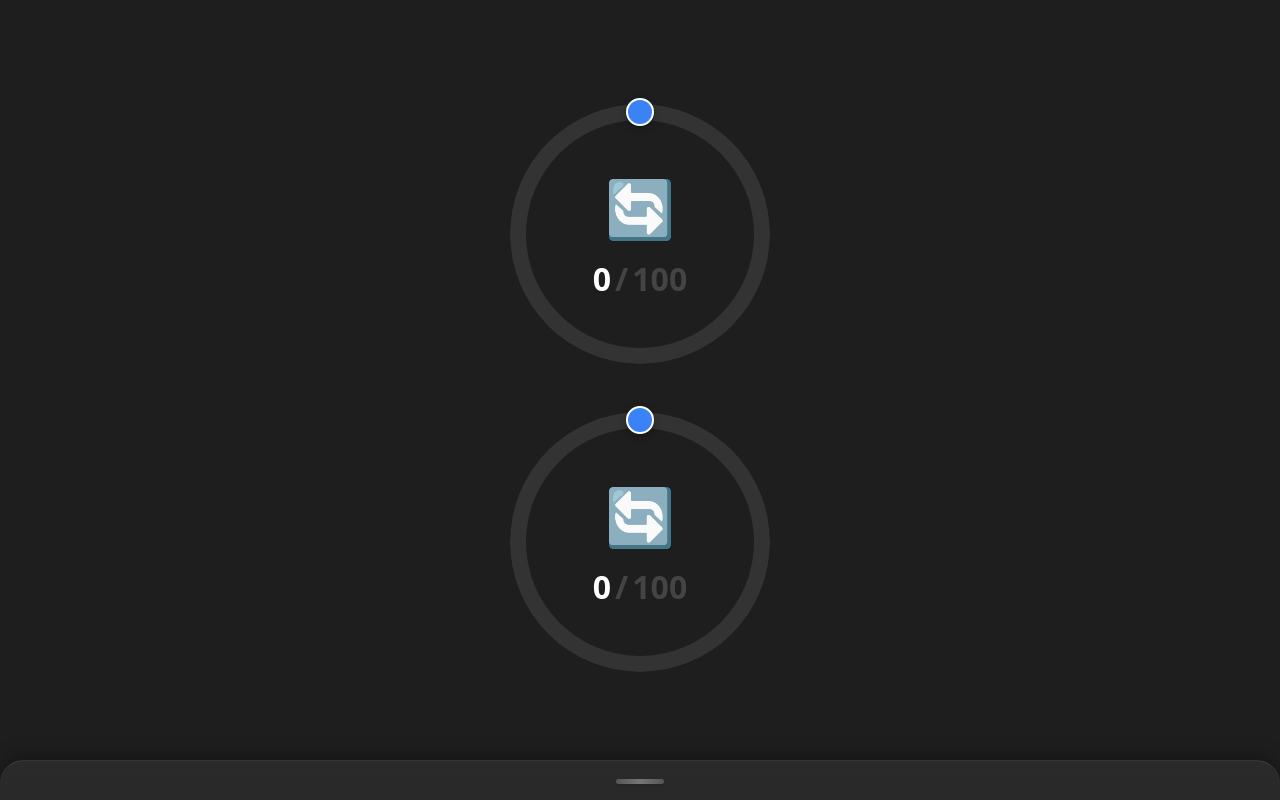
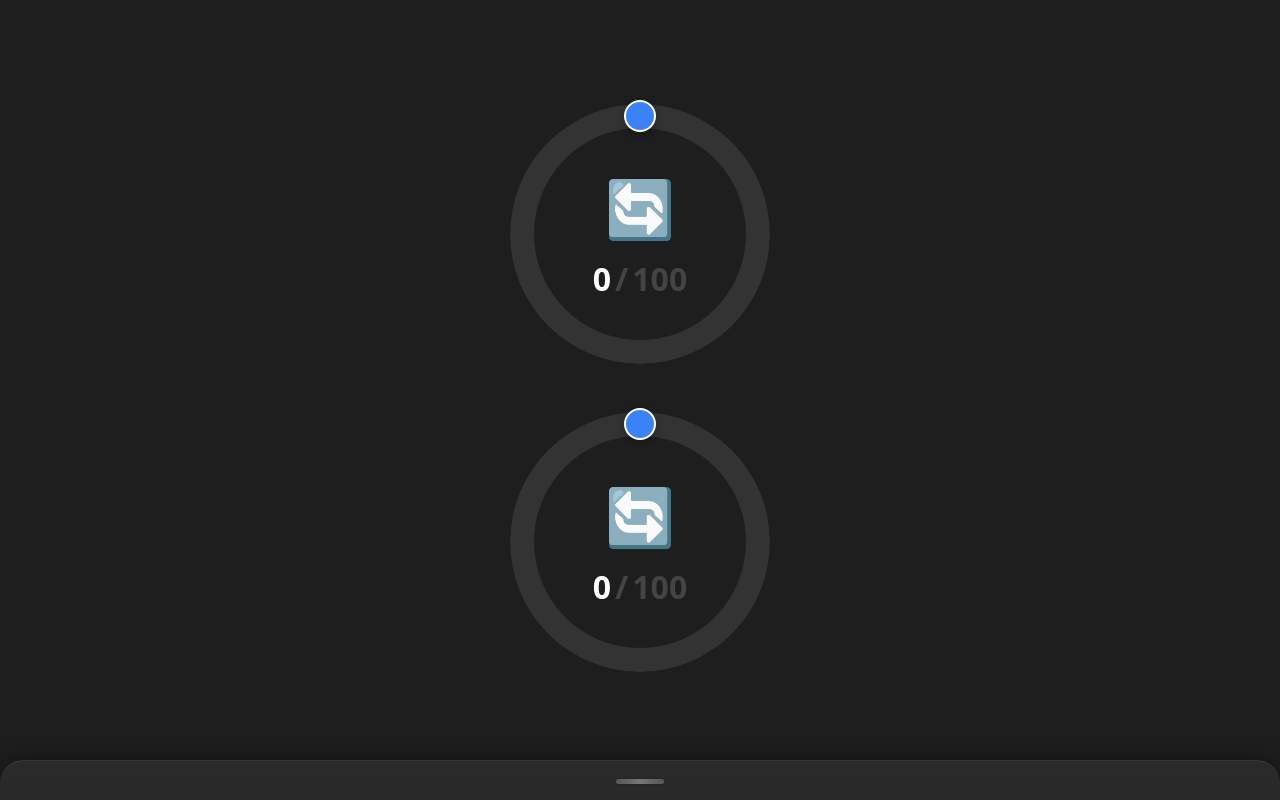
Before and after one commit to atenni/pwa-daily-counter, a website built with Vite: page index.html in a window 1280 px wide. Built offline with nearby package versions, Linux system fonts and the light colour scheme.

Commit message:
style: increase wheel thickness

```diff
--- a/src/components/Wheel.ts
+++ b/src/components/Wheel.ts
@@ -314,7 +314,7 @@ export class Wheel {
   private updateVisuals(el: HTMLElement): void {
     el.style.setProperty("--wheel-angle", `${this.currentAngle}deg`);
 
-    const ringThickness = 16;
+    const ringThickness = 24;
     const radius = el.clientWidth / 2 - ringThickness / 2;
     if (radius > 0) {
       const rad = ((this.currentAngle - 90) * Math.PI) / 180;
--- a/src/styles/main.css
+++ b/src/styles/main.css
@@ -57,7 +57,7 @@ body {
   position: absolute;
   inset: 0;
   border-radius: 50%;
-  padding: 16px; /* ring thickness - increased */
+  padding: 24px; /* ring thickness */
   background: conic-gradient(
     var(--progress-color) 0deg,
     var(--progress-color) var(--wheel-angle),
@@ -137,11 +137,11 @@ body {
 /* Thumb that the user drags around the wheel */
 .wheel-thumb {
   position: absolute;
-  width: 24px;
-  height: 24px;
+  width: 28px;
+  height: 28px;
   background: #3b82f6;
   border-radius: 50%;
-  top: 8px; /* half of ring thickness (16px) */
+  top: 12px; /* half of ring thickness (24px) */
   left: 50%;
   transform: translate(-50%, -50%);
   touch-action: none;
@@ -154,7 +154,7 @@ body {
   display: grid;
   grid-template-columns: 1fr;
   gap: 0;
-  --row-padding-y: 1.25rem;
+  --row-padding-y: 2rem;
 }
 
 /* Wheel control row - label with emoji and reset in a row */
@@ -163,7 +163,7 @@ body {
   flex-direction: column;
   gap: 0.75rem;
   padding: var(--row-padding-y) 0;
-  border-bottom: 1px solid rgba(255, 255, 255, 0.15);
+  border-bottom: 1px solid rgba(255, 255, 255, 0.1);
 }
 
 .wheel-control-row:first-of-type {
```
